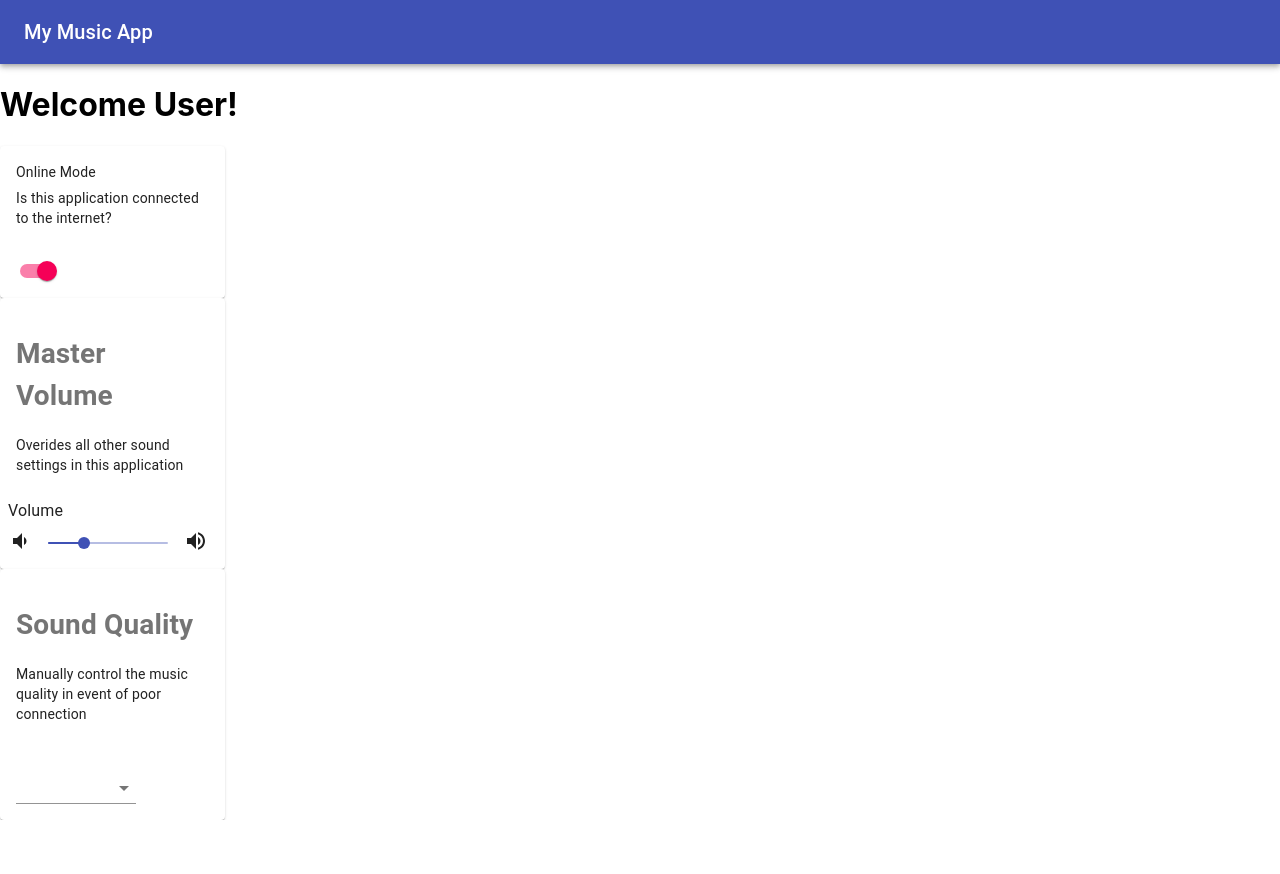
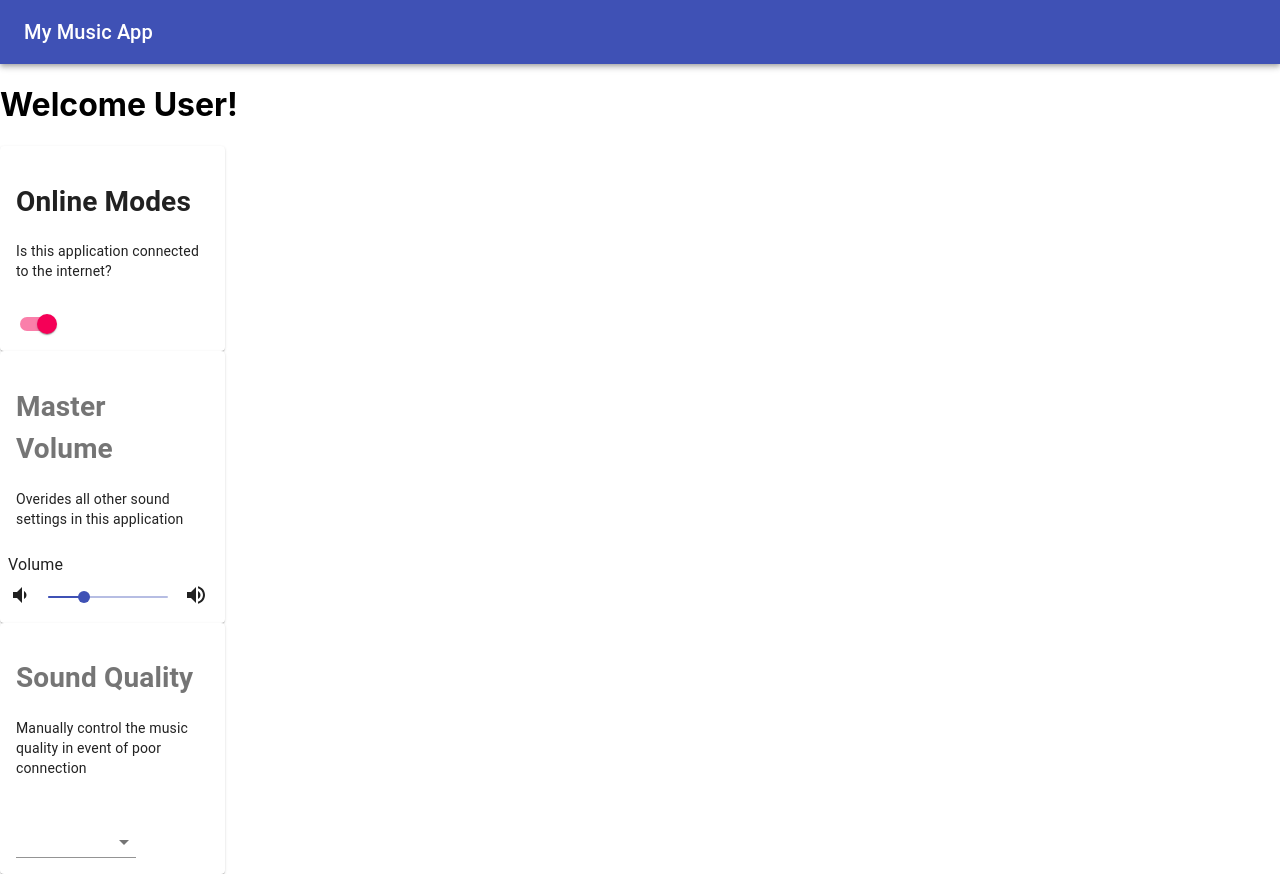
Before and after one commit to Christrevino22/js-411-new-music-app, a React (Create React App) app: page / in a window 1280 px wide. Before the commit the page ends 820 px from the top, so only its background shows below. Built offline with nearby package versions, Linux system fonts and the light colour scheme.

Commit message:
capitalized or made the switch card text larger and bolder '

```diff
--- a/src/Components/SwitchCard/SwitchCard.js
+++ b/src/Components/SwitchCard/SwitchCard.js
@@ -32,7 +32,7 @@ export default function SwitchCard() {
     <Card className={classes.root}>
       <CardContent>
         <Typography className={classes.title} color="textPrimary" gutterBottom>
-          Online Mode
+          <h1>Online Modes</h1>
         </Typography>
         <Typography variant="body2" component="p">
           Is this application connected
```
